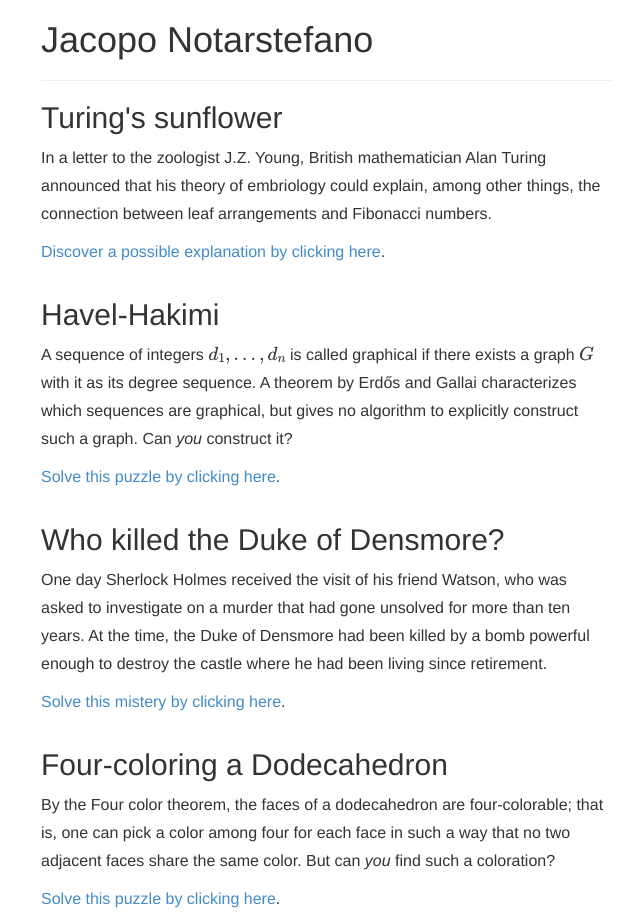
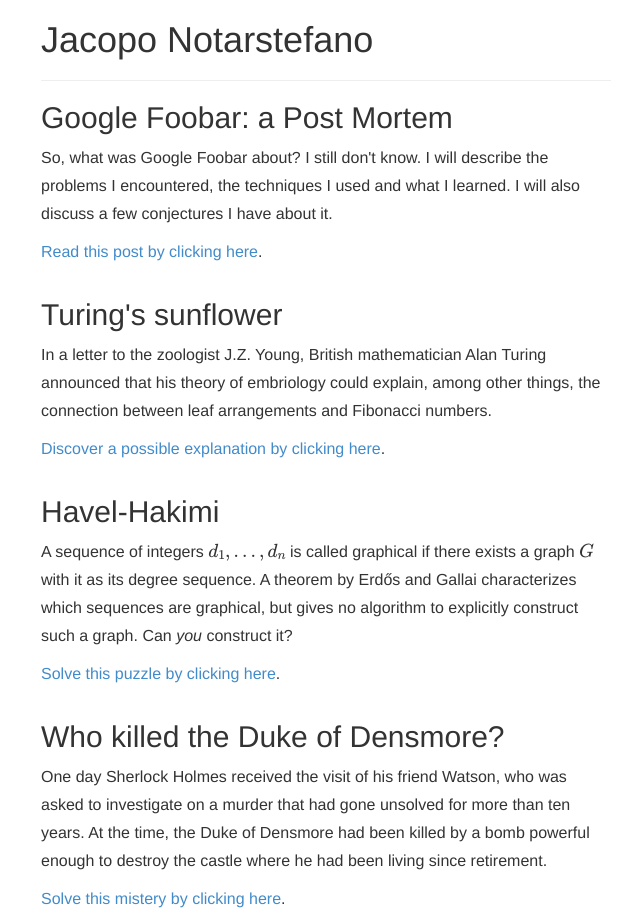
Before and after one commit to jacquerie/jacquerie.github.com, a plain HTML site: page index.html in a window 1280 px wide. Shown: the top 916 px of the page, without its empty margins (314-954 px from the left). Drawn offline with nearby package versions, Linux system fonts and the light colour scheme; some packages are replaced by stand-ins of ours.

Commit message:
Add Google Foobar post.

```diff
--- a/index.html
+++ b/index.html
@@ -27,6 +27,15 @@
         <hr />
       </header>
       <div class="main">
+        <div class="project">
+          <h2>Google Foobar: a Post Mortem</h2>
+          <div class="description">
+            <p>So, what was Google Foobar about? I still don't know. I will describe
+             the problems I encountered, the techniques I used and what I learned. I
+             will also discuss a few conjectures I have about it.</p>
+            <p><a href="google-foobar-post-mortem">Read this post by clicking here</a>.</p>
+          </div>
+        </div>
         <div class="project">
           <h2>Turing's sunflower</h2>
           <div class="description">
```
